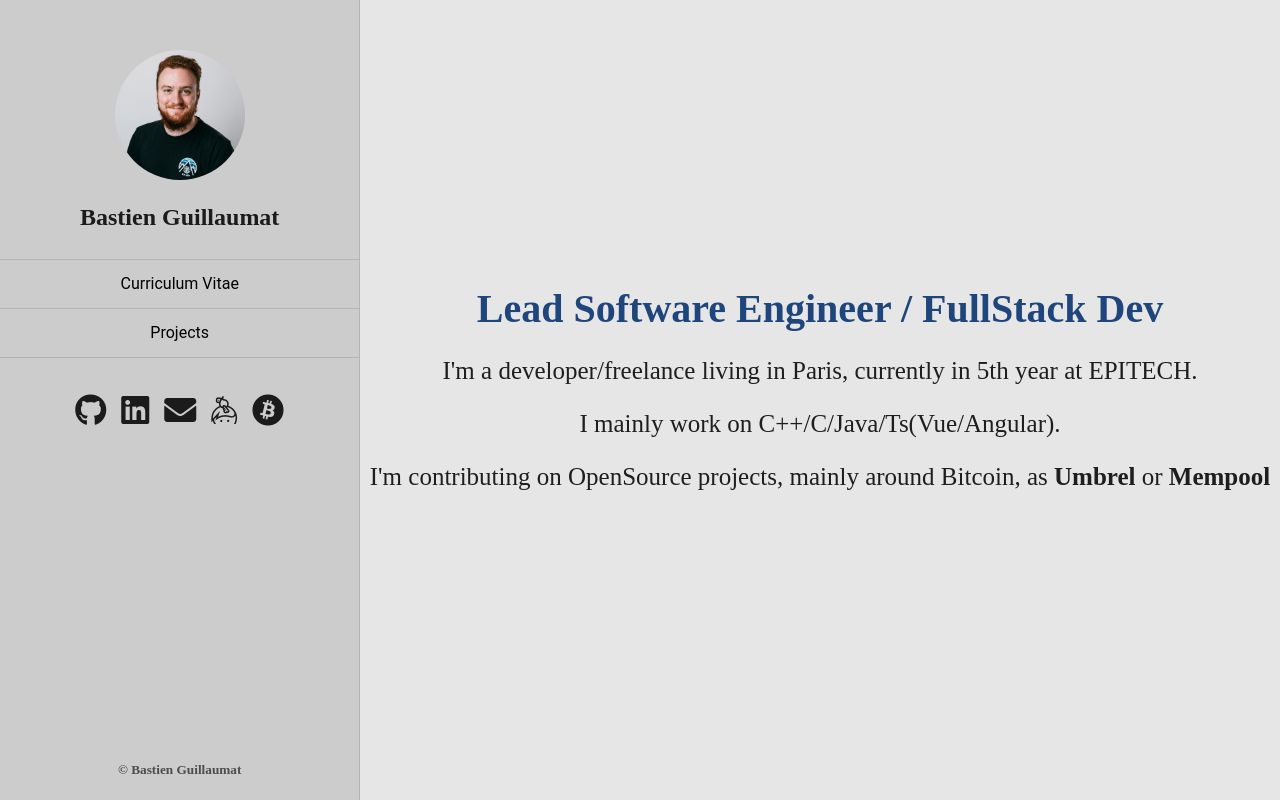
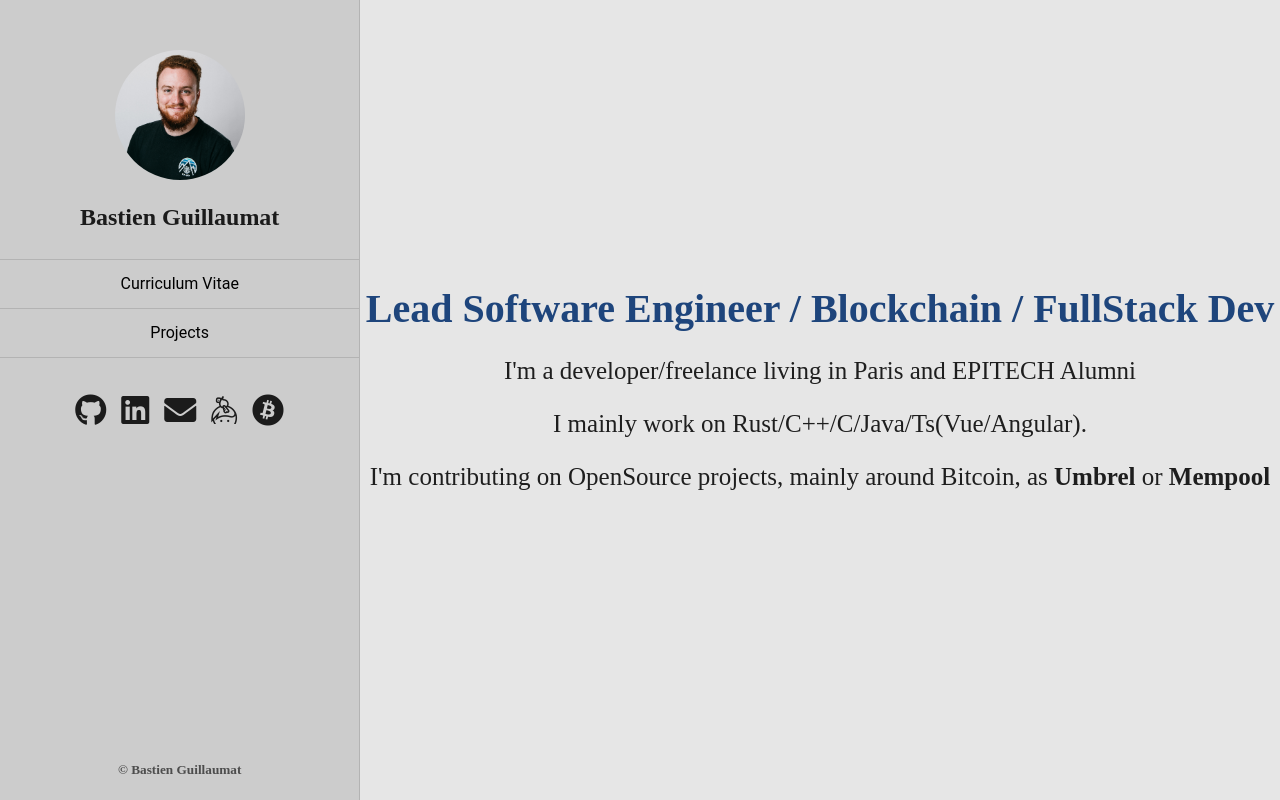
Before and after one commit to bguillaumat/bguillaumat, an Angular app: page / in a window 1280 px wide. Built offline with nearby package versions, Linux system fonts and the light colour scheme.

Commit message:
Update home & companies

```diff
--- a/src/app/pages/cv/cv.component.html
+++ b/src/app/pages/cv/cv.component.html
@@ -61,7 +61,7 @@
           <span class="time-wrapper"><span class="time">{{exp.time}}</span></span>
         </div>
         <div class="desc">
-          {{exp.job}}<br>{{exp.techs}}
+          <a *ngIf="exp.site" href="{{exp.site}}" target="_blank">{{exp.site}}<br/></a>{{exp.job}}<br>{{exp.techs}}
         </div>
       </div>
     </li>
--- a/src/app/pages/cv/cv.component.ts
+++ b/src/app/pages/cv/cv.component.ts
@@ -47,6 +47,7 @@ export class CvComponent implements OnInit {
       time: 'October 2021 - (Now)',
       job: 'Fullstack/Blockchain Developer',
       techs: 'Rust / React',
+      site: 'https://sqds.io',
       pos: 'r'
     });
     this.experience.push({
@@ -73,7 +74,7 @@ export class CvComponent implements OnInit {
 
     this.education.push({
       diploma: 'Master\'s degree in IT',
-      time: '2016 - Present (to 2021)',
+      time: '2016 - 2021',
       place: 'EPITECH Paris',
       pos: 'r'
     });
--- a/src/app/pages/home/home.component.html
+++ b/src/app/pages/home/home.component.html
@@ -1,8 +1,8 @@
 <div id="main">
   <div id="desc">
-    <h1>Lead Software Engineer / FullStack Dev</h1>
-    <p>I'm a developer/freelance living in Paris, currently in 5th year at EPITECH.</p>
-    <p>I mainly work on C++/C/Java/Ts(Vue/Angular).</p>
+    <h1>Lead Software Engineer / Blockchain / FullStack Dev</h1>
+    <p>I'm a developer/freelance living in Paris and EPITECH Alumni</p>
+    <p>I mainly work on Rust/C++/C/Java/Ts(Vue/Angular).</p>
     <p>
       I'm contributing on OpenSource projects, mainly around Bitcoin, as
       <a href="https://getumbrel.com/" target="_blank"><strong>Umbrel</strong></a>
```
